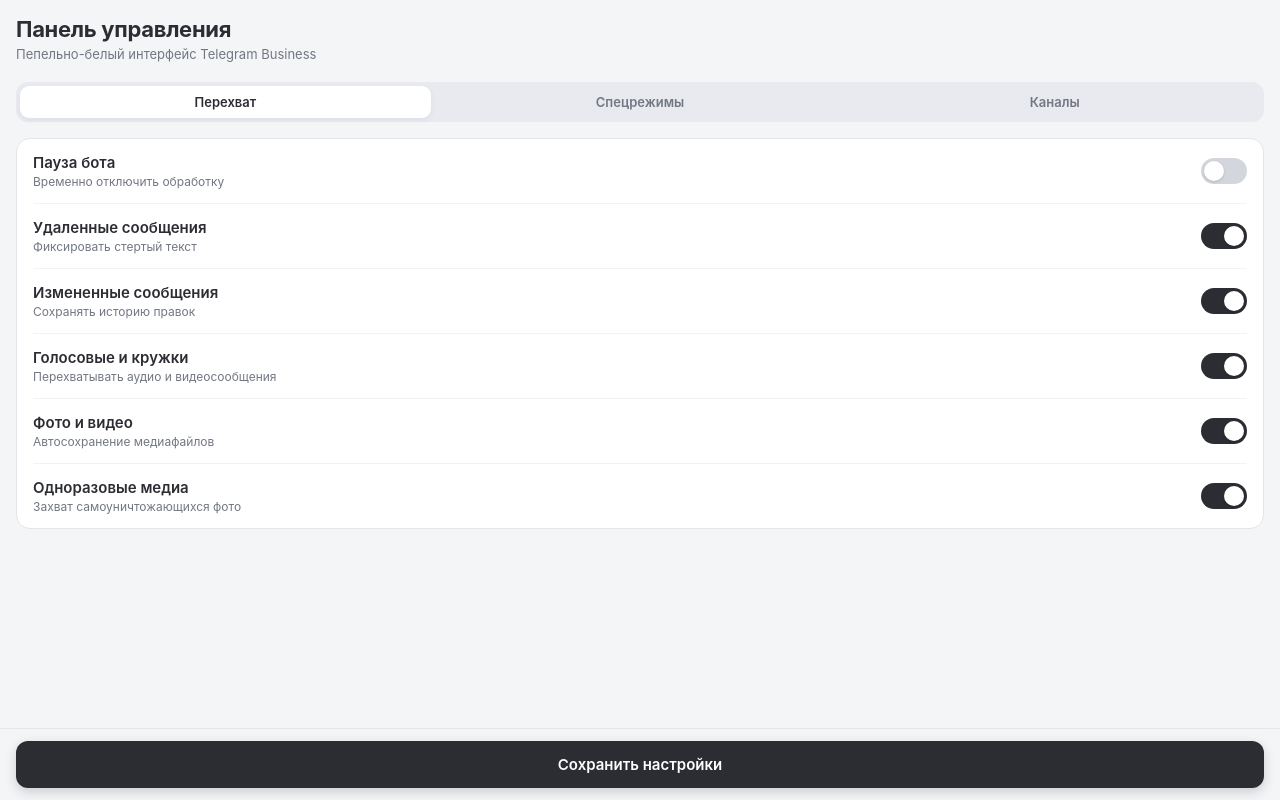
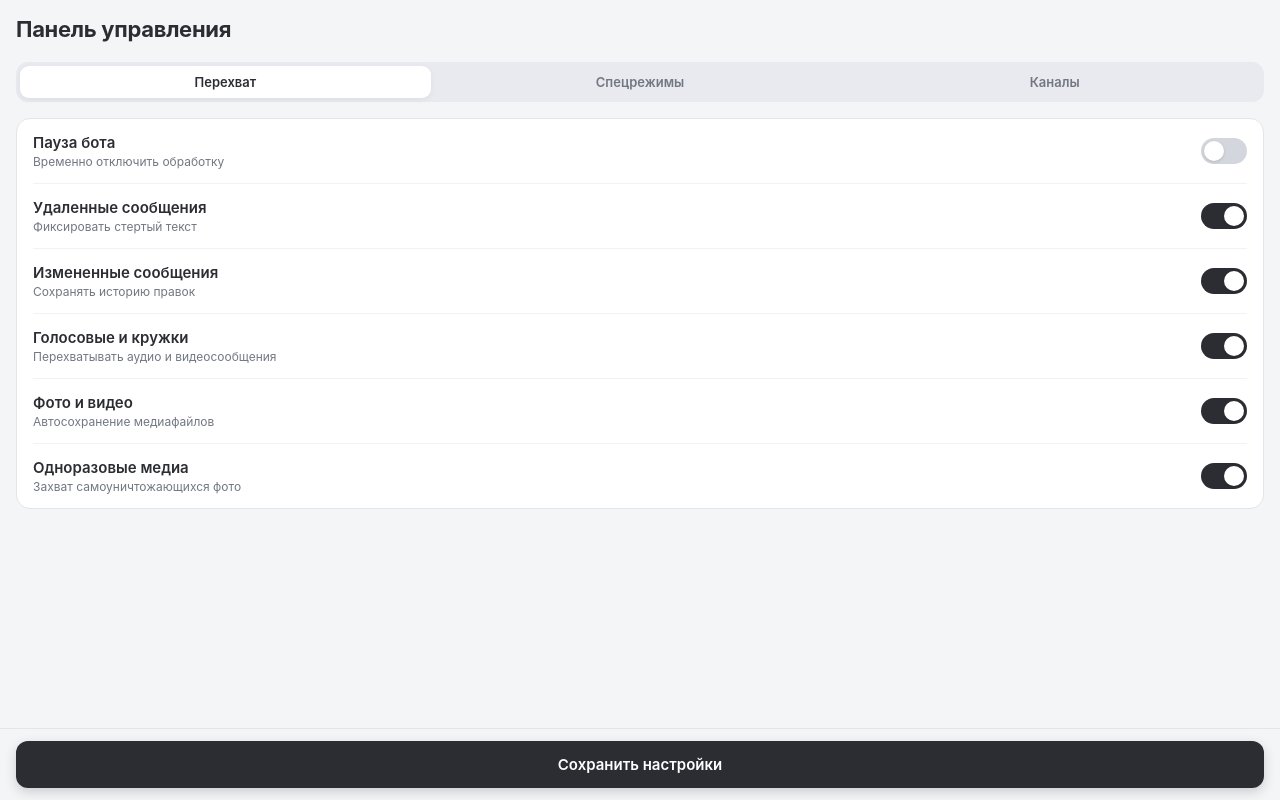
Before and after one commit to bpavel5118-hue/panel, a plain HTML site: page index.html in a window 1280 px wide. Drawn offline with Linux system fonts and the light colour scheme.

Commit message:
remove subtitle

```diff
--- a/index.html
+++ b/index.html
@@ -233,7 +233,6 @@
 
   <header>
     <h1>Панель управления</h1>
-    <p class="subtitle">Пепельно-белый интерфейс Telegram Business</p>
   </header>
 
   <div class="tabs">
```
